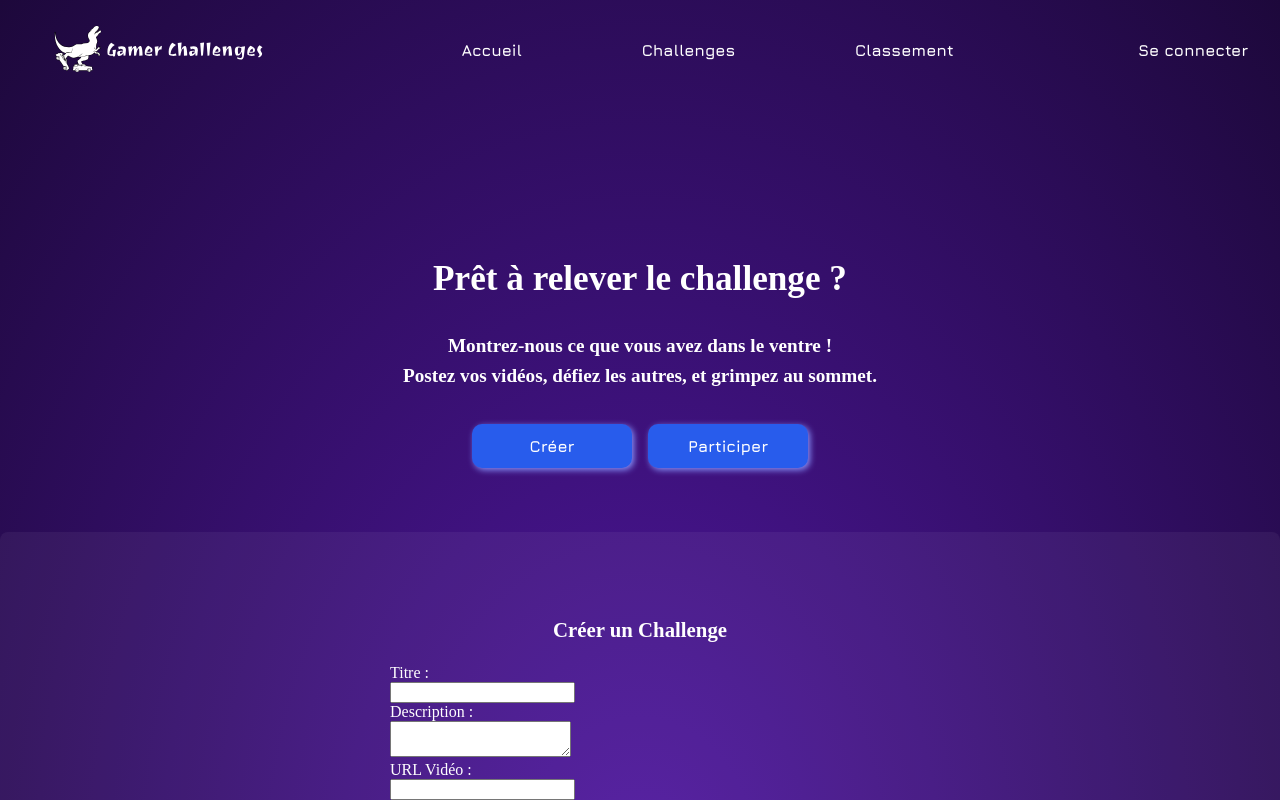
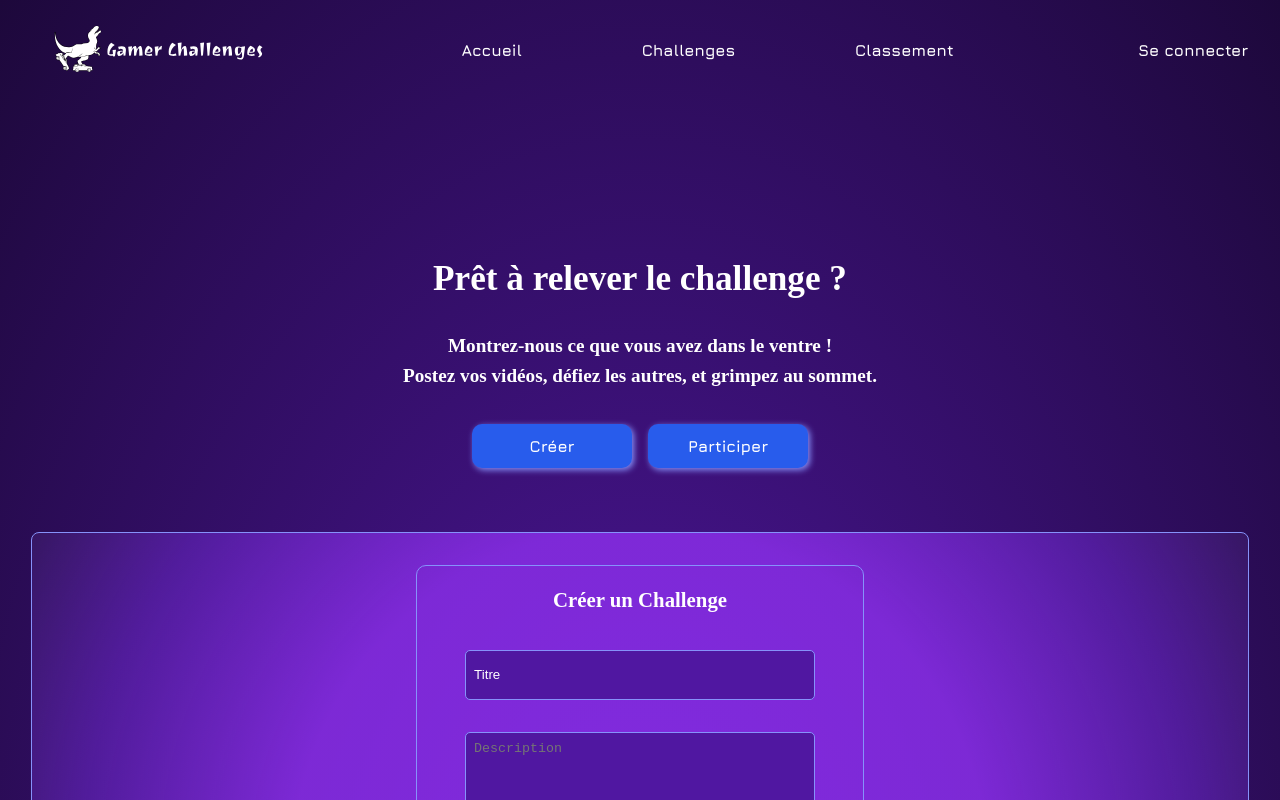
Before and after one commit to jeyakishandev/gamerchallenges-front, a React (Vite) app: page / in a window 1280 px wide. Both pictures are taken after a click on the button "Créer". Shown: the top 800 px of the page. Built offline with nearby package versions, Linux system fonts and the light colour scheme; a web font is replaced by a local one.

Commit message:
style the formulair.tsx

```diff
--- a/src/App.css
+++ b/src/App.css
@@ -402,6 +402,72 @@ p, a, .default-button {
     max-width: 80%;
   }
 }
+/* Formulaire Challenge */
+
+.form-content {
+  display: flex;
+  flex-direction: column;
+  align-items: center;
+}
+
+.form-input, .form-select, .form-textarea {
+  width: 80%;
+  margin: 1rem 0;
+  border-radius: 5px;
+  background-color: #5017A1;
+  color: white;
+  padding: 0.5rem;
+  border: 1px solid #8692FA;
+}
+
+.form-textarea {
+  height: 5rem;
+  resize: none;
+}
+
+.button-default {
+  padding: 0.8rem 2rem;
+  font-size: 1rem;
+  font-weight: bold;
+  background-color: #285CEC;
+  border: none;
+  border-radius: 10px;
+  color: white;
+  margin-top: 1rem;
+  cursor: pointer;
+  transition: background-color 0.3s ease;
+}
+
+.button-default:hover {
+  background-color: #8692FA;
+}
+.formulaire-section {
+  padding: 2rem 1rem;
+  border-radius: 10px;
+  border: 1px solid #8692FA;
+  background: radial-gradient(
+    circle at center,
+    rgba(148, 46, 250, 0.7) 50%,
+    rgba(103, 30, 205, 0.5) 80%,
+    rgba(59, 17, 119, 0.2) 100%
+  );
+  width: 90%;
+
+  margin: 2rem auto;
+}
+/* CSS de base (mobile d'abord) */
+.formulaire-challenge {
+  max-width: 90%;
+  margin: 2rem auto;
+}
+
+/* Pour les écrans de bureau (desktop) */
+@media screen and (min-width: 1024px) {
+  .formulaire-challenge {
+    max-width: 600px; /* ou plus grand si tu veux */
+  }
+}
+
 
 /* === FOOTER === */
 
--- a/src/components/Formulaire/FormulaireChallenge.tsx
+++ b/src/components/Formulaire/FormulaireChallenge.tsx
@@ -1,14 +1,17 @@
 import { useState } from "react";
 import { useNavigate } from "react-router-dom";
+import "../../App.css";
 
-export default function FormulaireChallenge() {
+interface FormulaireChallengeProps {
+  onFormSubmit: () => void;
+}
+
+export default function FormulaireChallenge({ onFormSubmit }: FormulaireChallengeProps) {
   const navigate = useNavigate();
 
-  // Données simulées
   const categories = ["Action", "Aventure", "Puzzle"];
   const difficultes = ["Facile", "Moyen", "Difficile"];
 
-  // États pour le formulaire
   const [titre, setTitre] = useState("");
   const [description, setDescription] = useState("");
   const [videoUrl, setVideoUrl] = useState("");
@@ -26,65 +29,66 @@ export default function FormulaireChallenge() {
       difficulte,
     };
 
-    // Stockage local
     localStorage.setItem("nouveauChallenge", JSON.stringify(newChallenge));
-
-    // Redirection vers la page du challenge
-    navigate("/challenges/preview"); // On imagine que "preview" est une page temporaire
+    onFormSubmit();
+    navigate("/challenges/preview");
   };
 
   return (
-    <form onSubmit={handleSubmit} style={{ maxWidth: "500px", margin: "0 auto", padding: "2rem" }}>
-      <h2>Créer un Challenge</h2>
+    <div className="form-container">
+      <div className="signup-form">
+        <form onSubmit={handleSubmit} className="form-content">
+          <h2 className="paragraph-center">Créer un Challenge</h2>
 
-      <div>
-        <label>Titre :</label><br />
           <input
             type="text"
+            className="form-input"
+            placeholder="Titre"
             value={titre}
             onChange={(e) => setTitre(e.target.value)}
             required
           />
-      </div>
 
-      <div>
-        <label>Description :</label><br />
           <textarea
+            className="form-textarea"
+            placeholder="Description"
             value={description}
             onChange={(e) => setDescription(e.target.value)}
             required
           />
-      </div>
 
-      <div>
-        <label>URL Vidéo :</label><br />
           <input
             type="text"
+            className="form-input"
+            placeholder="URL de la vidéo"
             value={videoUrl}
             onChange={(e) => setVideoUrl(e.target.value)}
             required
           />
-      </div>
 
-      <div>
-        <label>Catégorie :</label><br />
-        <select value={categorie} onChange={(e) => setCategorie(e.target.value)}>
+          <select
+            className="form-select"
+            value={categorie}
+            onChange={(e) => setCategorie(e.target.value)}
+          >
             {categories.map((cat) => (
               <option key={cat} value={cat}>{cat}</option>
             ))}
           </select>
-      </div>
 
-      <div>
-        <label>Difficulté :</label><br />
-        <select value={difficulte} onChange={(e) => setDifficulte(e.target.value)}>
+          <select
+            className="form-select"
+            value={difficulte}
+            onChange={(e) => setDifficulte(e.target.value)}
+          >
             {difficultes.map((diff) => (
               <option key={diff} value={diff}>{diff}</option>
             ))}
           </select>
+
+          <button type="submit" className="button-default">Valider</button>
+        </form>
       </div>
-
-      <button className="default-button" type="submit" style={{ marginTop: "1rem" }}>Valider</button>
-    </form>
+    </div>
   );
 }
--- a/src/pages/Home.tsx
+++ b/src/pages/Home.tsx
@@ -37,10 +37,13 @@ export default function Home() {
 
       {/* Formulaire affiché uniquement si on clique sur Créer */}
       {afficherFormulaire && (
-        <section className="formulaire-section">
-          <FormulaireChallenge />
-        </section>
-      )}
+  <section className="formulaire-section">
+
+    <FormulaireChallenge onFormSubmit={() => {}} />
+
+  </section>
+)}
+
 
 
       <section className="carousel-section">
```
Lines whose indentation alone changed are shown as unchanged.
